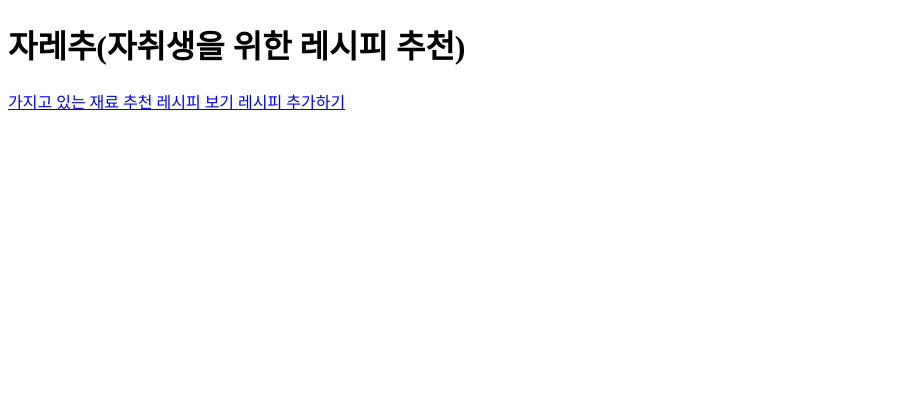
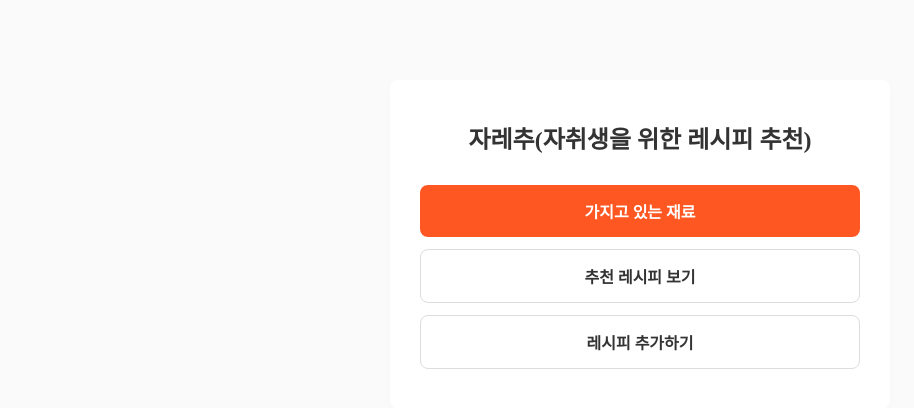
Before and after one commit to oeon-c/recipe_project, a Flask app: page / in a window 1280 px wide. Shown: the top 408 px of the page, without its empty margins (0-914 px from the left). Run offline with Flask 3, Linux system fonts and the light colour scheme.

Commit message:
Add main page styles for layout and buttons

```diff
--- a/recipe_project/static/style.css
+++ b/recipe_project/static/style.css
@@ -1,3 +1,76 @@
+/* ==========================================
+   메인 페이지 (Index) 전용 스타일
+   ========================================== */
+
+.main-body {
+    background-color: #fafafa;
+    margin: 0;
+    padding: 0;
+}
+
+.main-container {
+    max-width: 500px;
+    padding: 40px 30px;
+    margin: 80px auto 20px auto;
+    background-color: #ffffff;
+    border-radius: 8px;
+    box-shadow: 0 4px 6px rgba(0,0,0,0.02);
+    box-sizing: border-box;
+    text-align: center;
+}
+
+.main-title {
+    color: #333;
+    margin-top: 0;
+    margin-bottom: 30px;
+    font-size: 24px;
+    font-weight: bold;
+    text-align: center;
+}
+
+.button-group {
+    display: flex;
+    flex-direction: column;
+    gap: 12px;
+}
+
+.btn-link {
+    text-decoration: none;
+    width: 100%;
+    display: block;
+}
+
+/* 버튼 공통 스타일 */
+.btn {
+    display: block;
+    font-size: 16px;
+    font-weight: bold;
+    padding: 14px 0;
+    border-radius: 8px;
+    box-sizing: border-box;
+    text-align: center;
+    transition: opacity 0.2s ease;
+    cursor: pointer;
+}
+
+.btn:hover {
+    opacity: 0.85; /* 마우스 오버 시 클릭할 수 있는 느낌을 주기 위한 효과 */
+}
+
+/* 강조 버튼 (주황색) */
+.btn-primary {
+    background-color: #ff5722;
+    color: #ffffff;
+    border: none;
+}
+
+/* 일반 버튼 (흰색) */
+.btn-secondary {
+    background-color: #ffffff;
+    color: #333333;
+    border: 1px solid #ddd;
+}
+
 .box-container-center {
     display: flex;               /* 내부 요소들을 정렬할 수 있는 컨테이너로 선언 */
     justify-content: center;     /* 가로 기준 정렬: center(가운데), flex-end(우측), space-between(양끝) */
```
